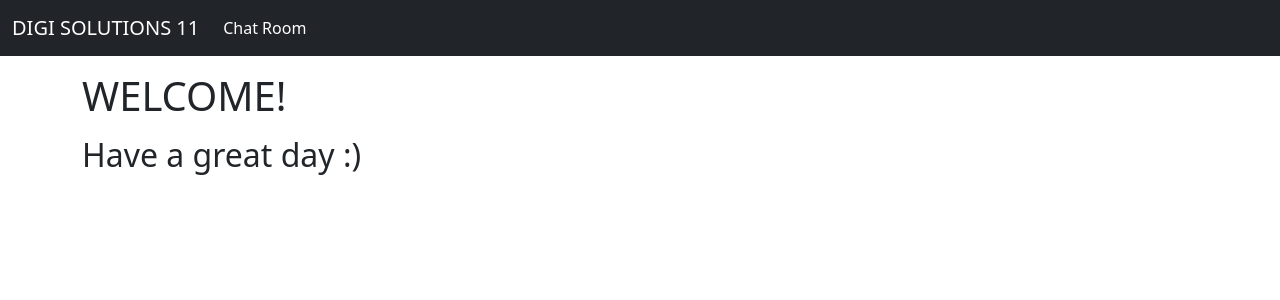
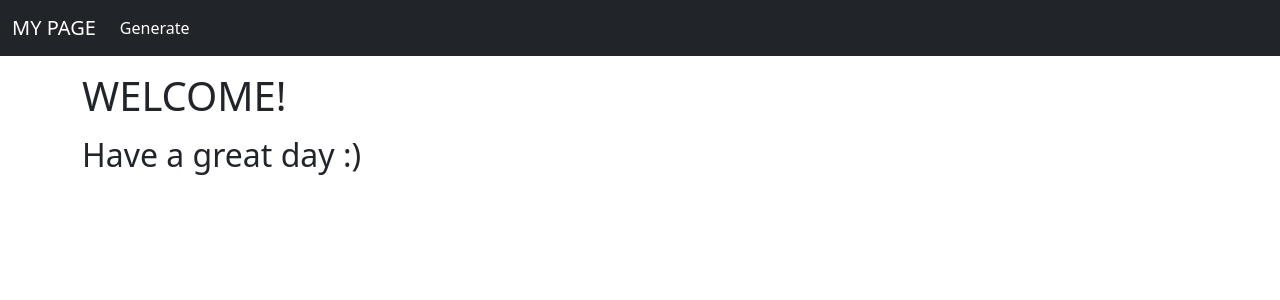
Before and after one commit to rhysmcg/qrsignin, a Flask app: page / in a window 1280 px wide. Shown: the top 300 px of the page. Run offline with Flask 2, Linux system fonts and the light colour scheme.

Commit message:
Update base.html

```diff
--- a/templates/base.html
+++ b/templates/base.html
@@ -15,12 +15,16 @@
 <!-- - - - - - - - start of bootstrap navbar - - - - - - - - - - -->
 <nav class="navbar navbar-expand-md navbar-dark bg-dark">
   <div class="container-fluid">
-    <a class="navbar-brand" href="#">DIGI SOLUTIONS 11</a>
+    <a class="navbar-brand" href="#">MY PAGE</a>
     <div class="collapse navbar-collapse" id="navbarCollapse">
+
         <ul class="navbar-nav me-auto mb-2 mb-md-0">
+
         <li class="nav-item">
-          <a class="nav-link active" aria-current="page" href="/">Chat Room</a>
+          <a class="nav-link active" aria-current="page" href="/generate">Generate</a>
         </li>
+
+
       </ul>
     </div>
   </div>
@@ -30,8 +34,9 @@
 <!-- - - - - - - - start of content - - - - - - - - - - -->
     {% block content %}
 
+    {% endblock %}
 
-    {% endblock %}
+
 <!-- - - - - - - - end of web page content - - - - - - - - - - -->
 
 <script src="https://cdn.jsdelivr.net/npm/bootstrap@5.0.0-beta2/dist/js/bootstrap.bundle.min.js"
```
